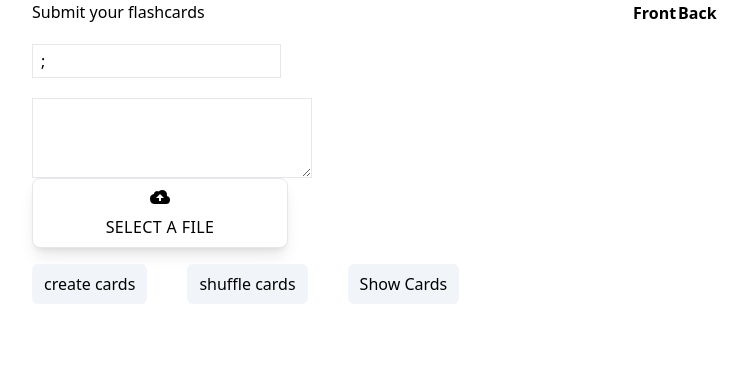
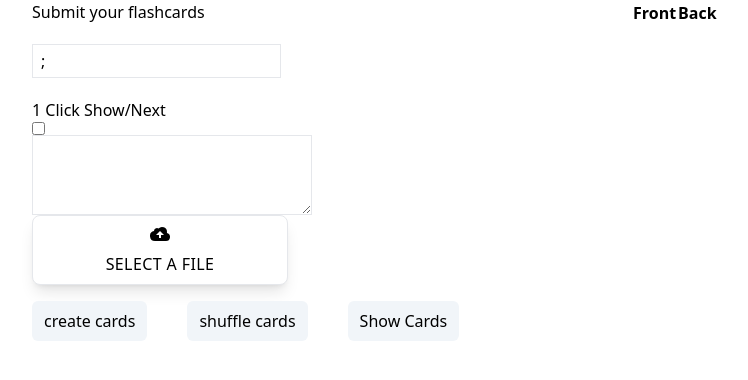
Before and after one commit to joepbuhre/joeps-tools, a Vue app: page /flashcards in a window 1280 px wide. Shown: the top 380 px of the page, without its empty margins (8-756 px from the left). Built offline with nearby package versions, Linux system fonts and the light colour scheme.

Commit message:
Added single next push

```diff
--- a/src/modules/flashcards/FlashCards.vue
+++ b/src/modules/flashcards/FlashCards.vue
@@ -3,6 +3,10 @@
         <div class="px-10">
             Submit your flashcards
             <input type="text" class="border border-gray block my-5 px-2 py-1" v-model="splitToken">
+            <div>
+                <label for="onePress">1 Click Show/Next</label>
+                <input type="checkbox" name="" id="onePress" class="block" v-model="onePress">
+            </div>
             <textarea name="" id="" v-model="inputItems"
                 class="border border-gray block w-full md:w-1/2 h-20"></textarea>
             <label
@@ -50,6 +54,10 @@
             </span>
             <button class="absolute top-2 right-2 text-sm" @click="toggleFlashCards()">x</button>
             <div class="m-auto">
+                <p class="text-sm absolute top-2 w-full left-0">
+                    <span v-if="frontShow">Front</span>
+                    <span v-else>Back</span>
+                </p>
                 <div v-if="frontShow">
                     {{ items[flashcardPosition]?.front }}
                 </div>
@@ -75,6 +83,8 @@ const items = ref([])
 const frontShow = ref(true)
 
 const flashcardPosition = ref(0)
+
+const onePress = ref(false)
 
 const showCards = ref(false)
 
@@ -141,8 +151,17 @@ const toggleFlashCards = _ => showCards.value = !showCards.value
 
 const itemsController = {
     next: _ => {
-        frontShow.value = true
-        flashcardPosition.value++
+        if(onePress.value) {
+            if(frontShow.value) {
+                frontShow.value = false
+            } else {
+                frontShow.value = true
+                flashcardPosition.value++
+            }
+        } else {
+            frontShow.value = true
+            flashcardPosition.value++
+        }
     },
     prev: _ => {
         frontShow.value = true
```
